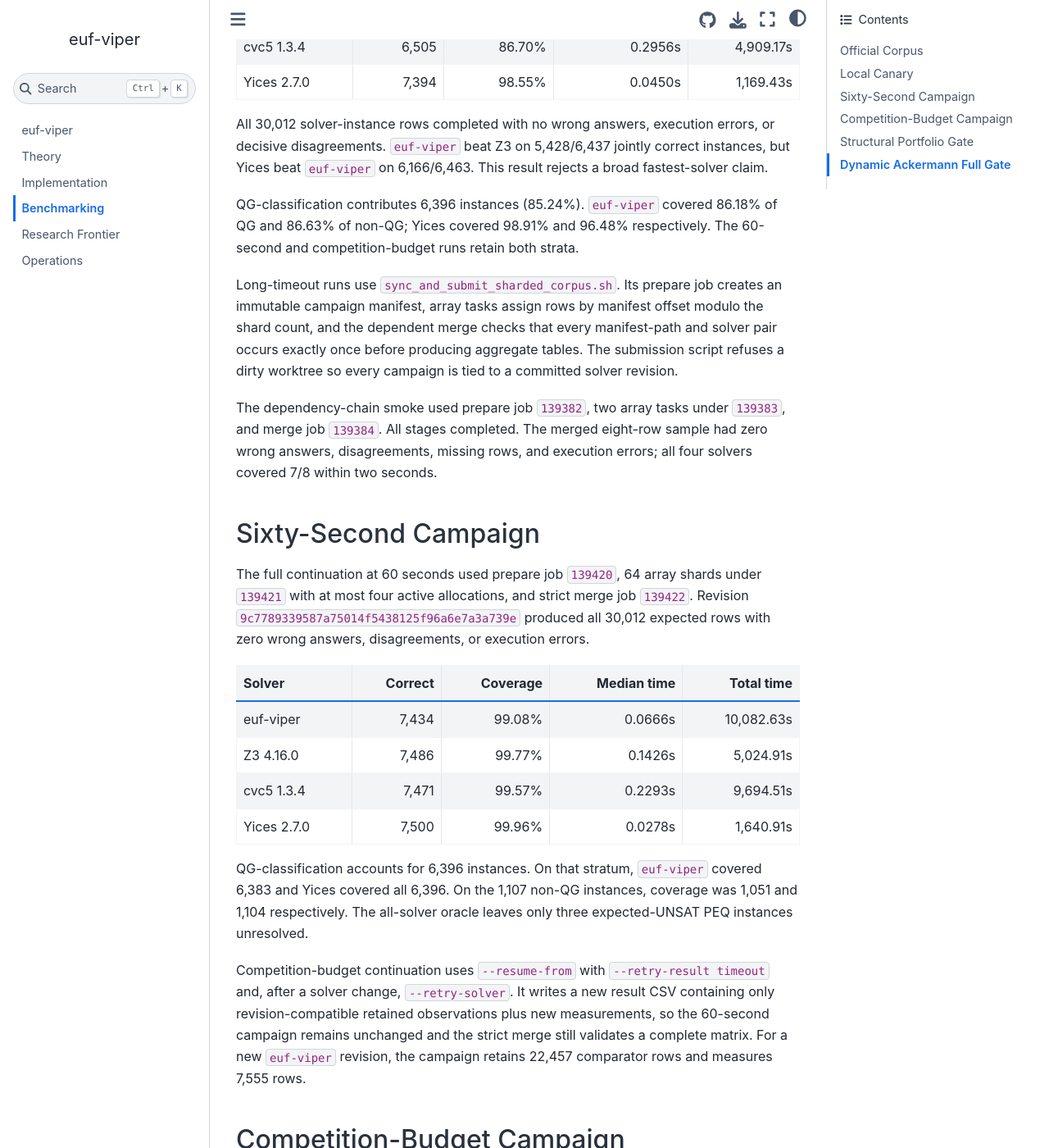
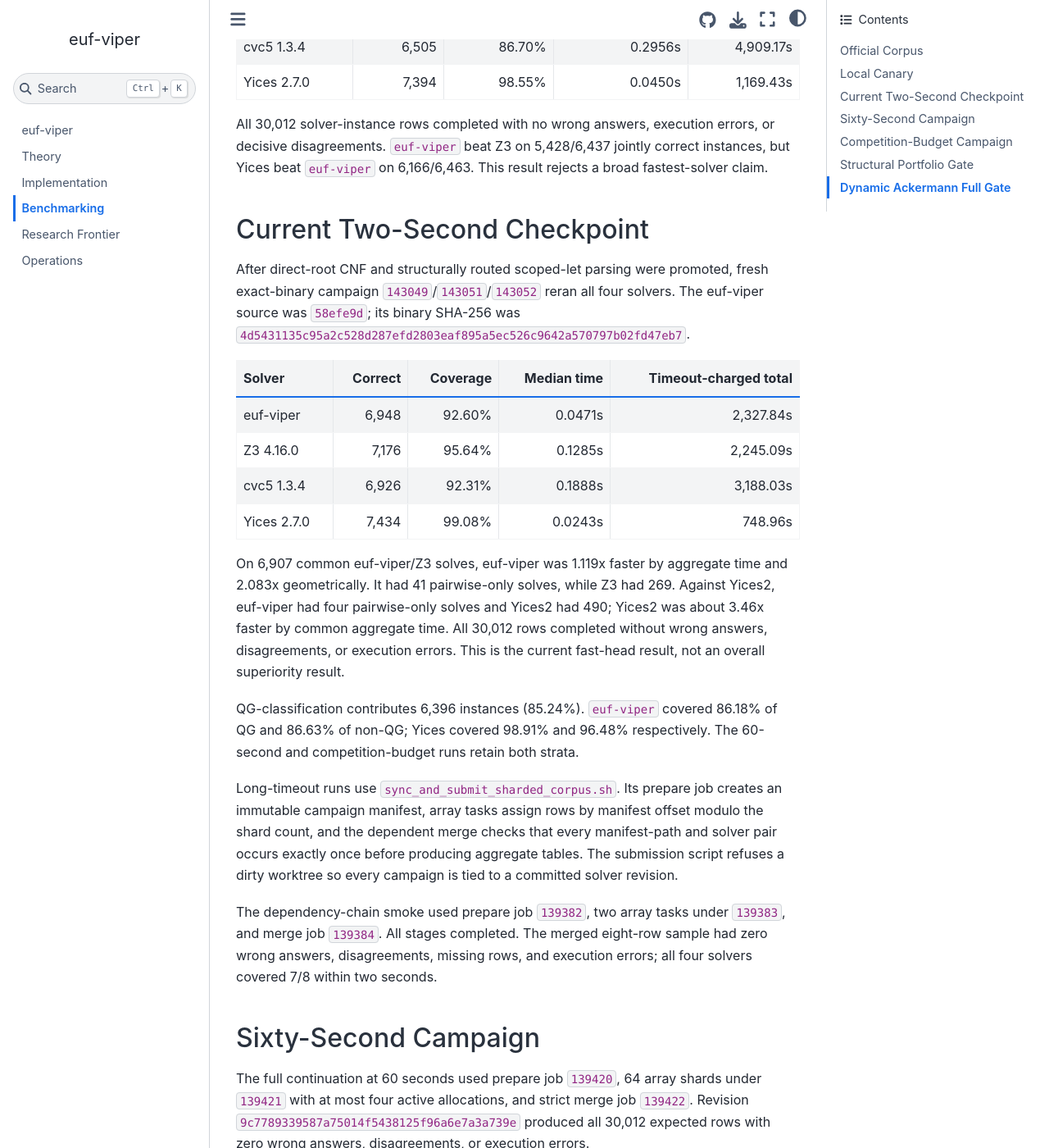
Before and after one commit to nasqret/euf-viper, a Jupyter Book: the page built from docs/book/benchmarking.md, in a window 1280 px wide and 1400 px high, scrolled down 2231 px. Shown: the whole window at 82% size. Built offline with Jupyter Book 1.0.4 settings and Sphinx 7.4.7 and the Sphinx Book theme 1.1.4, drawn with Linux system fonts in a browser that asks for light colours.

Commit message:
docs: refresh current solver frontier

```diff
--- a/docs/book/benchmarking.md
+++ b/docs/book/benchmarking.md
@@ -97,6 +97,27 @@
 errors, or decisive disagreements. `euf-viper` beat Z3 on 5,428/6,437 jointly
 correct instances, but Yices beat `euf-viper` on 6,166/6,463. This result
 rejects a broad fastest-solver claim.
+
+## Current Two-Second Checkpoint
+
+After direct-root CNF and structurally routed scoped-let parsing were promoted,
+fresh exact-binary campaign `143049`/`143051`/`143052` reran all four solvers.
+The euf-viper source was `58efe9d`; its binary SHA-256 was
+`4d5431135c95a2c528d287efd2803eaf895a5ec526c9642a570797b02fd47eb7`.
+
+| Solver | Correct | Coverage | Median time | Timeout-charged total |
+|---|---:|---:|---:|---:|
+| euf-viper | 6,948 | 92.60% | 0.0471s | 2,327.84s |
+| Z3 4.16.0 | 7,176 | 95.64% | 0.1285s | 2,245.09s |
+| cvc5 1.3.4 | 6,926 | 92.31% | 0.1888s | 3,188.03s |
+| Yices 2.7.0 | 7,434 | 99.08% | 0.0243s | 748.96s |
+
+On 6,907 common euf-viper/Z3 solves, euf-viper was 1.119x faster by aggregate
+time and 2.083x geometrically. It had 41 pairwise-only solves, while Z3 had
+269. Against Yices2, euf-viper had four pairwise-only solves and Yices2 had
+490; Yices2 was about 3.46x faster by common aggregate time. All 30,012 rows
+completed without wrong answers, disagreements, or execution errors. This is
+the current fast-head result, not an overall superiority result.
 
 QG-classification contributes 6,396 instances (85.24%). `euf-viper` covered
 86.18% of QG and 86.63% of non-QG; Yices covered 98.91% and 96.48%
```
Also changed, not shown: docs/book/implementation.md (+4 -3 lines).
